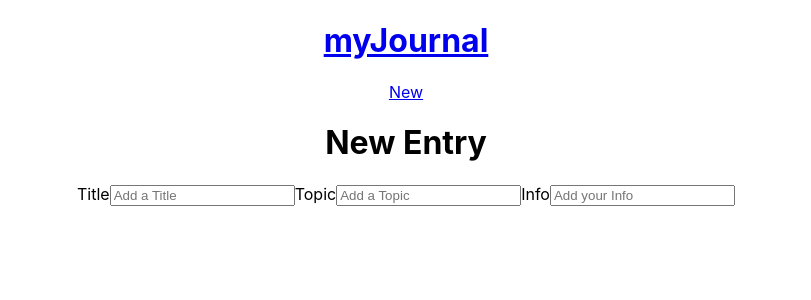
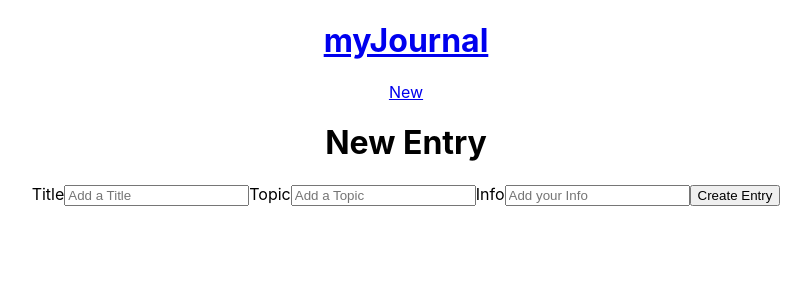
Before and after one commit to Elvedin123/personal-journal, a React (Create React App) app in the folder client/: page /new in a window 1280 px wide. Shown: the top 300 px of the page, without its empty margins (234-1045 px from the left). Built offline with nearby package versions, Linux system fonts and the light colour scheme.

Commit message:
mvp complete

```diff
--- a/client/src/components/Deletebutton.jsx
+++ b/client/src/components/Deletebutton.jsx
@@ -3,7 +3,7 @@ import { useNavigate } from "react-router-dom"
 export default function Deletebutton(props) {
   const navigate = useNavigate()
   const handleDelete = async () => {
-    const res = await api.delete(`${props.id}`)
+    const res = await api.delete(`${props.entry.id}`)
     navigate(`/`)
   }
   return <button onClick={handleDelete}>Delete Entry</button>
--- a/client/src/components/Entrydetail.jsx
+++ b/client/src/components/Entrydetail.jsx
@@ -25,7 +25,7 @@ export default function Entrydetail() {
         <p>{entry.fields?.info}</p>
         <time>{entry.fields?.date}</time>
       </div>
-      <Deletebutton />
+      <Deletebutton entry={entry} />
     </div>
   )
 }
--- a/client/src/components/Form.jsx
+++ b/client/src/components/Form.jsx
@@ -3,7 +3,7 @@ export default function Form(props) {
   const { title, topic, info, date } = props.input
   return (
     <form onSubmit={props.handleSubmit}>
-      <lable>Title</lable>
+      <label>Title</label>
       <input
         id="title"
         value={title}
@@ -26,6 +26,9 @@ export default function Form(props) {
         placeholder="Add your Info"
         onChange={props.handleTextInput}>
       </input>
+
+      <button>{props.type}</button>
     </form>
+
   )
 }
--- a/client/src/components/New.jsx
+++ b/client/src/components/New.jsx
@@ -18,12 +18,25 @@ export default function New() {
       [id]: value,
     }))
   }
+  const handleSubmit = async (event) => {
+    event.preventDefault();
+    const fields = input;
+    console.log(fields)
+    const res = await api.post("/", { fields });
+    console.log(res.data);
+    setInput(default_input);
+    navigate("/")
+
+  }
   return (
     <div>
       <h1>New Entry</h1>
       <Form
         input={input}
-        handleTextInput={handleTextInput} />
+        handleTextInput={handleTextInput}
+        handleSubmit={handleSubmit}
+        type="Create Entry"
+      />
     </div>
   )
 }
```
